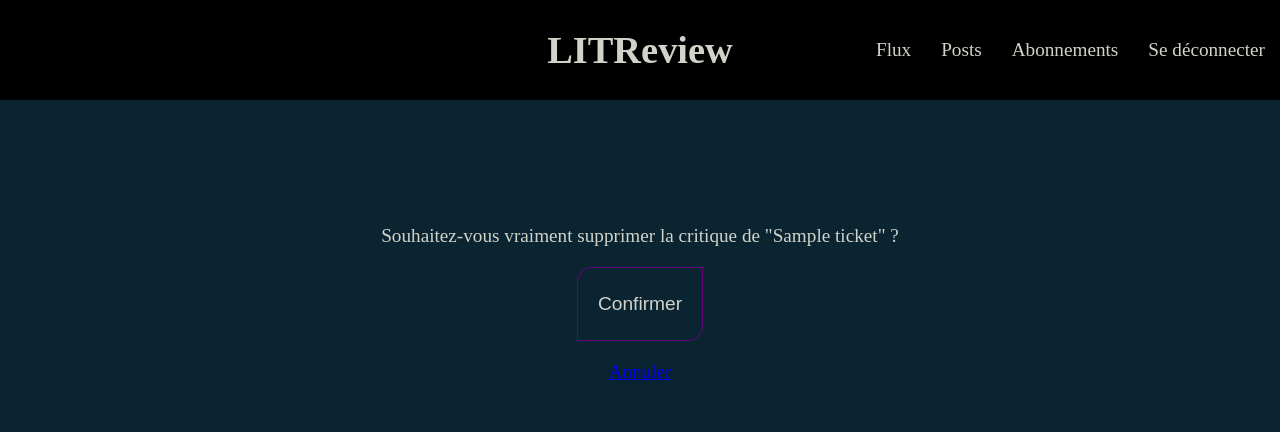
After one commit to DaGuinci/litRevu, a Django app: page /delete-review/1 in a window 1280 px wide. The commit adds this page. Shown: the top 432 px of the page. Run offline with Django 4.2, Linux system fonts and the light colour scheme; a user stored in the database is signed in; tables that the repository leaves empty hold one stand-in row (values such as "Sample post").

Commit message:
dev - delete review process

```diff
--- a/litRevu/urls.py
+++ b/litRevu/urls.py
@@ -36,8 +36,11 @@ urlpatterns = [
     path('logout/', LogoutView.as_view(), name='logout'),
     path('signup/', views.signup_page, name='signup'),
     path('add-review/', views.add_review, name='add_review'),
-    path('edit-post/<int:id>', views.edit_review, name='edit_post'),
+    path('edit-review/<int:id>', views.edit_review, name='edit_review'),
+    path('delete-review/<int:id>', views.delete_review, name='delete_review'),
     path('add-ticket/', views.add_ticket, name='add_ticket'),
+    path('edit-ticket/<int:id>', views.edit_ticket, name='edit_ticket'),
+    # path('delete-ticket/<int:id>', views.delete_ticket, name='delete_ticket'),
     path(
         'add-review-to/<int:ticket_id>',
         views.add_review_to,
--- /dev/null
+++ b/review/templates/review/delete_confirm.html
@@ -0,0 +1,12 @@
+{% extends 'review/base.html' %}
+
+{% block content %}
+
+<form method="POST">
+    {% csrf_token %}
+    <p>Souhaitez-vous vraiment supprimer la critique de "{{review.ticket.title}}" ?</p>
+    <button type="submit">Confirmer</button>
+    <a href="{% url 'home' %}">Annuler</a>
+</form>
+
+{% endblock content %}
--- a/review/templates/review/partials/ticket_snippet.html
+++ b/review/templates/review/partials/ticket_snippet.html
@@ -19,7 +19,7 @@
         >
         </div>
         {% endif %}
-        {% if display and not ticket|has_response %}
+        {% if ticket.user != user and not ticket|has_response %}
         <a class="btn" href="{% url 'add_review_to' ticket.id %}">Ajouter une critique</a>
         {% endif %}
         {% if user == ticket.user %}
@@ -28,7 +28,7 @@
             class="delete"
             style="mask-image: url('{% static 'images/edit.svg'%}')"
                 >
-                    <a href="{% url 'edit_post' ticket.id %}"></a>
+                    <a href="{% url 'edit_ticket' ticket.id %}"></a>
                 </div>
             </div>
         {% endif %}
--- a/review/views.py
+++ b/review/views.py
@@ -44,7 +44,6 @@ def log_user_in(request):
 
 @login_required
 def home(request):
-
     reviews = tools.get_user_viewable_reviews(request.user)
 
     # préparer des iterateurs pour les etoiles dans le html
@@ -53,7 +52,6 @@ def home(request):
         review.unrate_iterator = range(5 - review.rating)
 
     tickets = tools.get_user_viewable_tickets(request.user)
-    print(tickets)
 
     posts = sorted(
         chain(reviews, tickets),
@@ -105,18 +103,6 @@ def add_review_to(request, ticket_id):
         'ticket': ticket
         })
 
-@login_required
-def add_ticket(request):
-    form = forms.CreateTicketForm()
-    if request.method == 'POST':
-        form = forms.CreateTicketForm(request.POST, request.FILES)
-        if form.is_valid():
-            ticket = form.save(commit=False)
-            ticket.user = request.user
-            ticket.save()
-            return redirect('home')
-    return render(request, 'review/add_ticket.html', context={'form': form})
-
 
 @login_required
 def edit_review(request, id):
@@ -144,6 +130,41 @@ def edit_review(request, id):
 
 
 @login_required
+def delete_review(request, id):
+    review = models.Review.objects.get(
+        id=id
+    )
+
+    if review.user == request.user:
+        if request.method == 'POST':
+            review.delete()
+            return render(request,
+                          'review/delete_success.html',
+                          {'post': review}
+                          )
+        else:
+            return render(request,
+                          'review/delete_confirm.html',
+                          {'review': review}
+                          )
+
+    else:
+        return home(request)
+
+@login_required
+def add_ticket(request):
+    form = forms.CreateTicketForm()
+    if request.method == 'POST':
+        form = forms.CreateTicketForm(request.POST, request.FILES)
+        if form.is_valid():
+            ticket = form.save(commit=False)
+            ticket.user = request.user
+            ticket.save()
+            return redirect('home')
+    return render(request, 'review/add_ticket.html', context={'form': form})
+
+
+@login_required
 def edit_ticket(request, id):
     ticket = models.Ticket.objects.get(
         id=id
@@ -152,12 +173,12 @@ def edit_ticket(request, id):
     if ticket.user == request.user:
 
         if request.method == 'POST':
-            form = forms.CreateReviewForm(request.POST, instance=ticket)
+            form = forms.CreateTicketForm(request.POST, instance=ticket)
             if form.is_valid():
                 form.save()
                 return redirect('home')
         else:
-            form = forms.CreateReviewForm(instance=ticket)
+            form = forms.CreateTicketForm(instance=ticket)
 
         return render(request,
                     'review/edit_post.html',
--- /dev/null
+++ b/static/styles/src/partials/_deleteConfirm.scss
@@ -0,0 +1,6 @@
+.delete_confirm{
+    display: flex;
+    flex-direction: column;
+    justify-content: center;
+    gap: 30px;
+}
--- a/static/styles/styles.css
+++ b/static/styles/styles.css
@@ -57,6 +57,46 @@ ul {
   background-color: #670280;
   translate: -5px -5px;
   box-shadow: 5px 5px 5px 0px rgba(0, 0, 0, 0.75);
+}
+
+form {
+  display: flex;
+  flex-direction: column;
+  align-items: center;
+  margin: 50px 0;
+  gap: 20px;
+}
+form input,
+form textarea {
+  border: 1px solid #670280;
+  padding: 15px;
+  background-color: #0b2431;
+  color: #d1d3c9;
+  text-align: center;
+}
+form #id_rating {
+  display: flex;
+  gap: 20px;
+}
+form .subtitle {
+  border-bottom: 1px solid #d1d3c9;
+  width: 100%;
+}
+
+.follow_form {
+  flex-direction: row;
+}
+.follow_form button {
+  padding: 15px 20px;
+}
+
+.content {
+  display: flex;
+  flex-direction: column;
+  align-items: center;
+  width: 1000px;
+  margin: auto;
+  padding-top: 75px;
 }
 
 .reviewBlock {
@@ -142,46 +182,6 @@ ul {
   display: inline-block;
   width: 100%;
   height: 100%;
-}
-
-form {
-  display: flex;
-  flex-direction: column;
-  align-items: center;
-  margin: 50px 0;
-  gap: 20px;
-}
-form input,
-form textarea {
-  border: 1px solid #670280;
-  padding: 15px;
-  background-color: #0b2431;
-  color: #d1d3c9;
-  text-align: center;
-}
-form #id_rating {
-  display: flex;
-  gap: 20px;
-}
-form .subtitle {
-  border-bottom: 1px solid #d1d3c9;
-  width: 100%;
-}
-
-.follow_form {
-  flex-direction: row;
-}
-.follow_form button {
-  padding: 15px 20px;
-}
-
-.content {
-  display: flex;
-  flex-direction: column;
-  align-items: center;
-  width: 1000px;
-  margin: auto;
-  padding-top: 75px;
 }
 
 .animated_header {
@@ -324,4 +324,11 @@ form .subtitle {
   justify-content: space-between;
 }
 
+.delete_confirm {
+  display: flex;
+  flex-direction: column;
+  justify-content: center;
+  gap: 30px;
+}
+
 /*# sourceMappingURL=styles.css.map */
--- a/static/styles/styles.scss
+++ b/static/styles/styles.scss
@@ -2,11 +2,12 @@
 @import 'src/admin';
 
 @import 'src/components/buttons';
-@import 'src/components/reviewBlock';
 @import 'src/components/forms';
 
 @import 'src/partials/base';
+@import 'src/partials/reviewBlock';
 @import 'src/partials/header';
 @import 'src/partials/home';
 @import 'src/partials/login';
 @import 'src/partials/subscribes';
+@import 'src/partials/deleteConfirm';
```
Also changed, not shown: review/templates/review/delete_success.html (added, +11 -0 lines), review/templates/review/partials/review_snippet.html (+8 -1 lines), static/styles/src/partials/_reviewBlock.scss (renamed from static/styles/src/components/_reviewBlock.scss), 1 other file.
